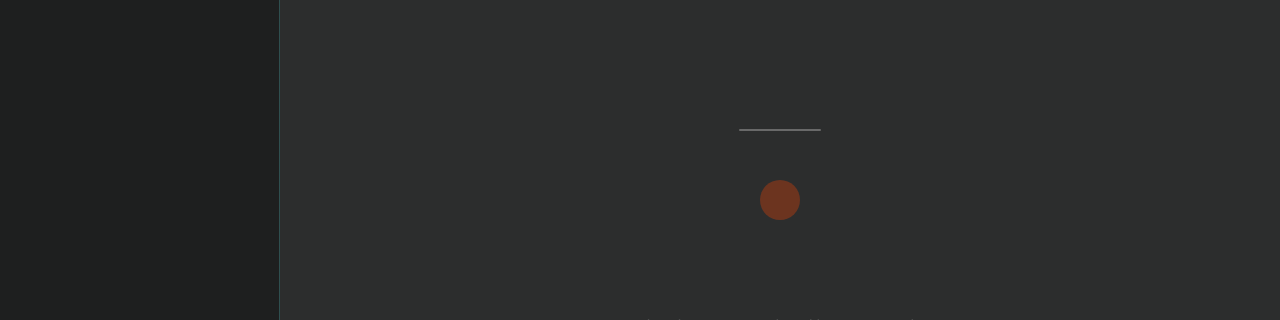
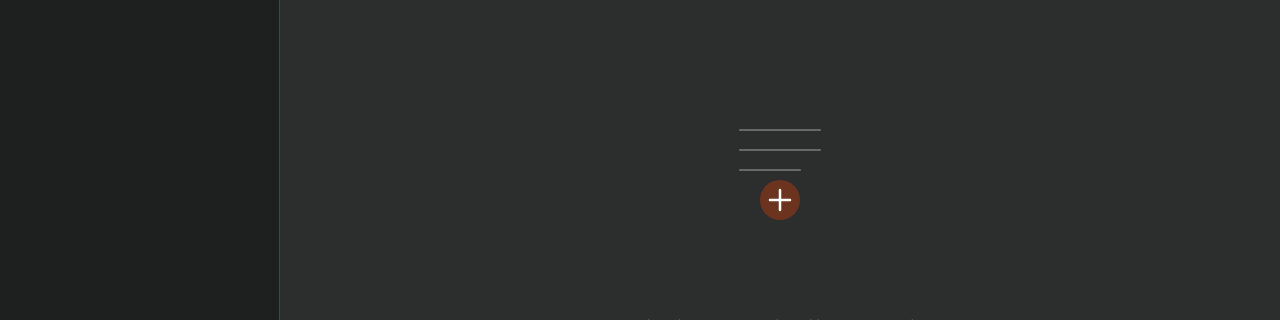
Before and after one commit to jjuh00/NotiG, a React (Vite) app in the folder notig/frontend/: page /dashboard in a window 1280 px wide. Shown: the part 189-509 px from the top of the page. Built offline with nearby package versions, Linux system fonts and the light colour scheme; a web font is replaced by a local one.

Commit message:
svg illustration fix

```diff
--- a/notig/frontend/src/pages/Dashboard.tsx
+++ b/notig/frontend/src/pages/Dashboard.tsx
@@ -81,12 +81,12 @@ const Dashboard: React.FC = () => {
                         <div className="empty-state">
                             <div className="empty-state-illustration">
                                 <svg>
-                                    <rect />
+                                    <rect x="40" y="30" />
                                     <line x1="60" y1="60" x2="140" y2="60" />
                                     <line x1="60" y1="80" x2="140" y2="80" />
                                     <line x1="60" y1="100" x2="120" y2="100" />
                                     <circle />
-                                    <path />
+                                    <path d="M 100 120 L 100 140 M 90 130 L 110 130" />
                                 </svg>
                             </div>
                             <h2 className="empty-state-title">Ei vielä muistiinpanoja</h2>
--- a/notig/frontend/src/styles/dashboard.css
+++ b/notig/frontend/src/styles/dashboard.css
@@ -76,9 +76,7 @@ svg {
     height: 200px;
 }
 
-rect {
-    x: 40;
-    y: 30;
+svg rect {
     width: 120;
     height: 140;
     rx: 8;
@@ -87,19 +85,19 @@ rect {
     fill: none;
 }
 
-line:first-child {
+line:first-of-type {
     stroke: dimgray;
     stroke-width: 2;
     stroke-linecap: round;
 }
 
-line:nth-child(2) {
+line:nth-last-of-type(2) {
     stroke: dimgray;
     stroke-width: 2;
     stroke-linecap: round;
 }
 
-line:last-child {
+line:last-of-type {
     stroke: dimgray;
     stroke-width: 2;
     stroke-linecap: round;
@@ -114,7 +112,6 @@ circle {
 }
 
 path {
-    d: M 100 120 L 100 140 M 90 130 L 110 130;
     stroke: white;
     stroke-width: 2.5;
     stroke-linecap: round;
```
